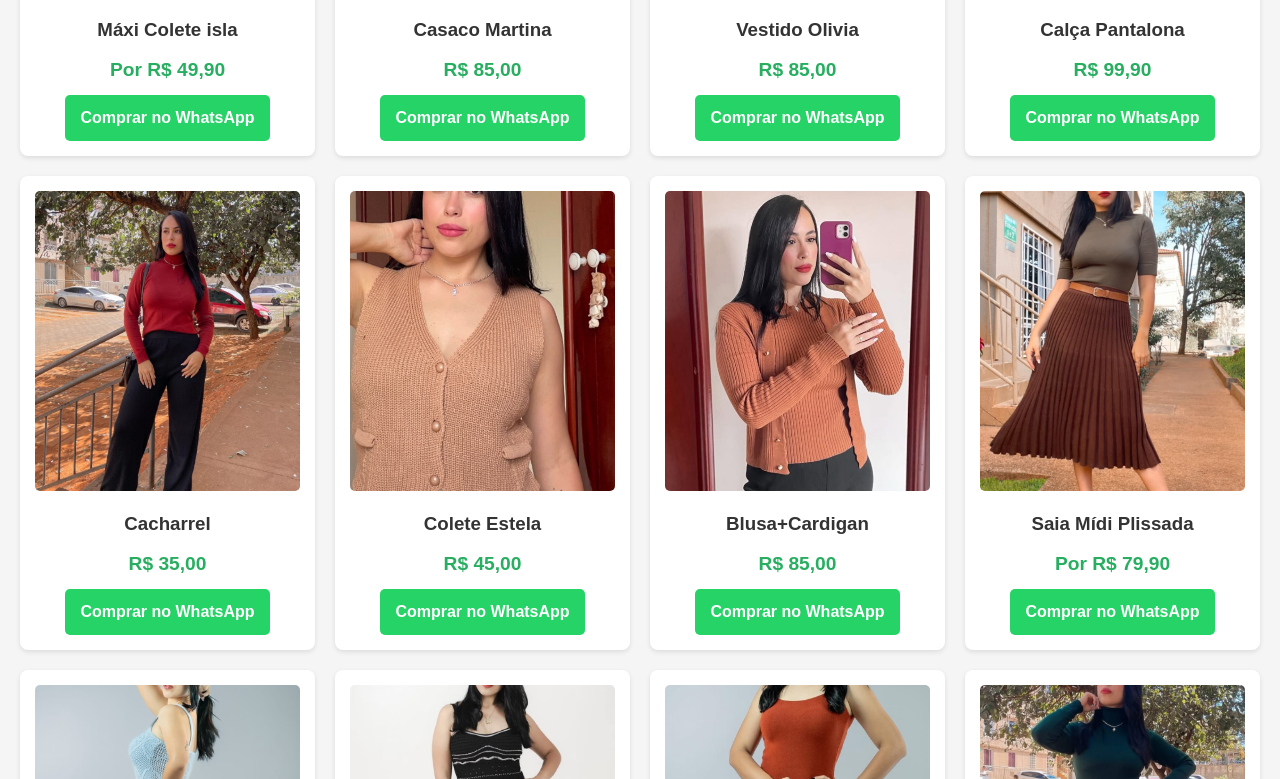
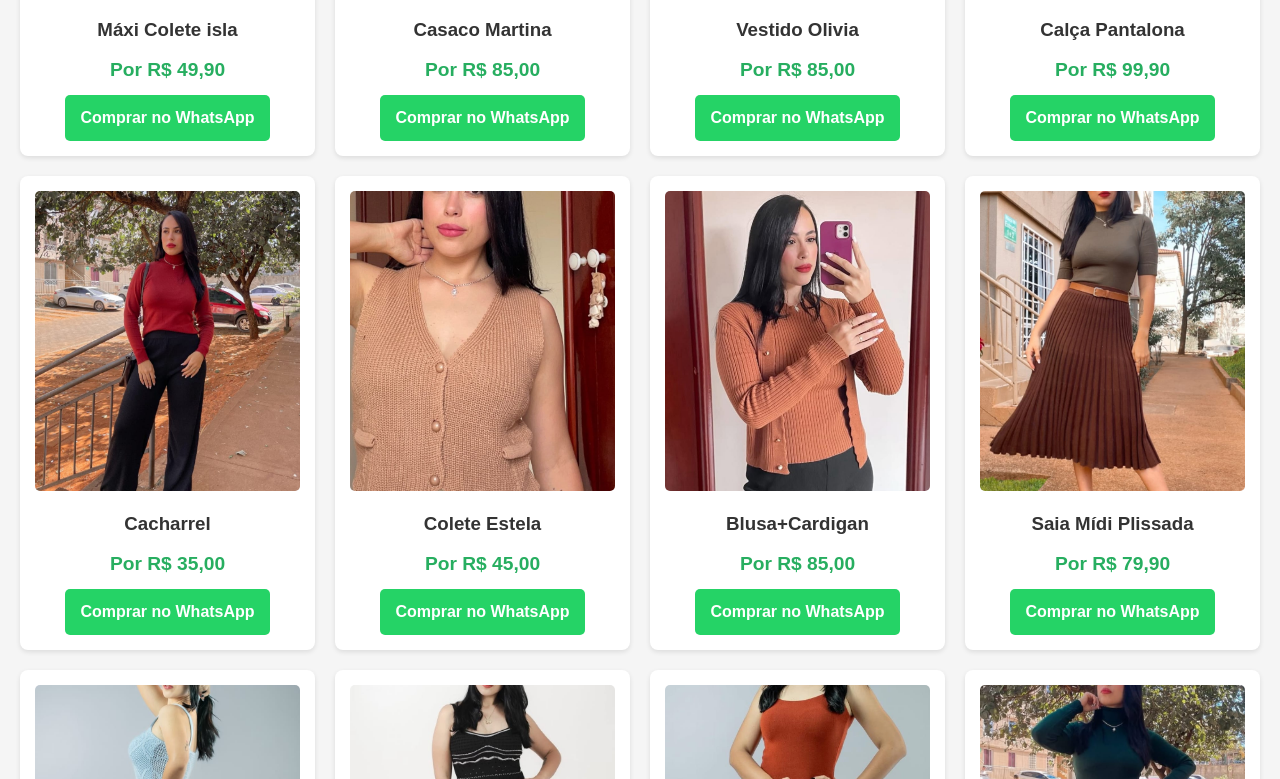
Before and after one commit to vaidebasic1-lab/vaidebasic, a plain HTML site: page index.html/index.html in a window 1280 px wide. Shown: the part 760-1539 px from the top of the page. Drawn offline with Linux system fonts and the light colour scheme; files whose address does not match are found by name.

Commit message:
Update index.html

```diff
--- a/index.html/index.html
+++ b/index.html/index.html
@@ -35,7 +35,7 @@
                 <div class="card">
                     <img src="imagens/martina.jpeg" alt="martina">
                     <h3>Casaco Martina</h3>
-                    <p>R$ 85,00</p>
+                    <p> Por R$ 85,00</p>
                     <a class="btn" href="https://wa.me/556192494997?text=Olá,%20gostaria%20de%20comprar%20o%20Casaco%20Martina" target="_blank">
                         Comprar no WhatsApp
                     </a>
@@ -45,7 +45,7 @@
                 <div class="card">
                     <img src="imagens/olivia.jpeg" alt="Vestido">
                     <h3>Vestido Olivia</h3>
-                    <p>R$ 85,00</p>
+                    <p> Por R$ 85,00</p>
                     <a class="btn" href="https://wa.me/556192494997?text=Olá,%20gostaria%20de%20comprar%20o%20Vestido%20Olivia" target="_blank">
                         Comprar no WhatsApp
                     </a>
@@ -55,7 +55,7 @@
                 <div class="card">
                     <img src="imagens/pantalona.jpeg" alt="Calça">
                     <h3>Calça Pantalona</h3>
-                    <p>R$ 99,90</p>
+                    <p> Por R$ 99,90</p>
                     <a class="btn" href="https://wa.me/556192494997?text=Olá,%20gostaria%20de%20comprar%20a%20Calça%20Pantalona" target="_blank">
                         Comprar no WhatsApp
                     </a>
@@ -65,7 +65,7 @@
                 <div class="card">
                     <img src="imagens/cacharrel.jpeg" alt="cacharrel">
                     <h3>Cacharrel</h3>
-                    <p>R$ 35,00</p>
+                    <p> Por R$ 35,00</p>
                     <a class="btn" href="https://wa.me/556192494997?text=Olá,%20gostaria%20de%20comprar%20o%20cacharrel" target="_blank">
                         Comprar no WhatsApp
                     </a>
@@ -75,7 +75,7 @@
                 <div class="card">
                     <img src="imagens/estela.jpeg" alt="colete estela">
                     <h3>Colete Estela</h3>
-                    <p>R$ 45,00</p>
+                    <p> Por R$ 45,00</p>
                     <a class="btn" href="https://wa.me/556192494997?text=Olá,%20gostaria%20de%20comprar%20o%20Coleta%20Estela" target="_blank">
                         Comprar no WhatsApp
                     </a>
@@ -84,7 +84,7 @@
                 <div class="card">
                     <img src="imagens/blusa+cardigan.jpeg" alt="blusa">
                     <h3>Blusa+Cardigan</h3>
-                    <p>R$ 85,00</p>
+                    <p> Por R$ 85,00</p>
                     <a class="btn" href="https://wa.me/556192494997?text=Olá,%20gostaria%20de%20comprar%20a%20Blusa%20+%20Cardigan" target="_blank">
                         Comprar no WhatsApp
                     </a>
```
